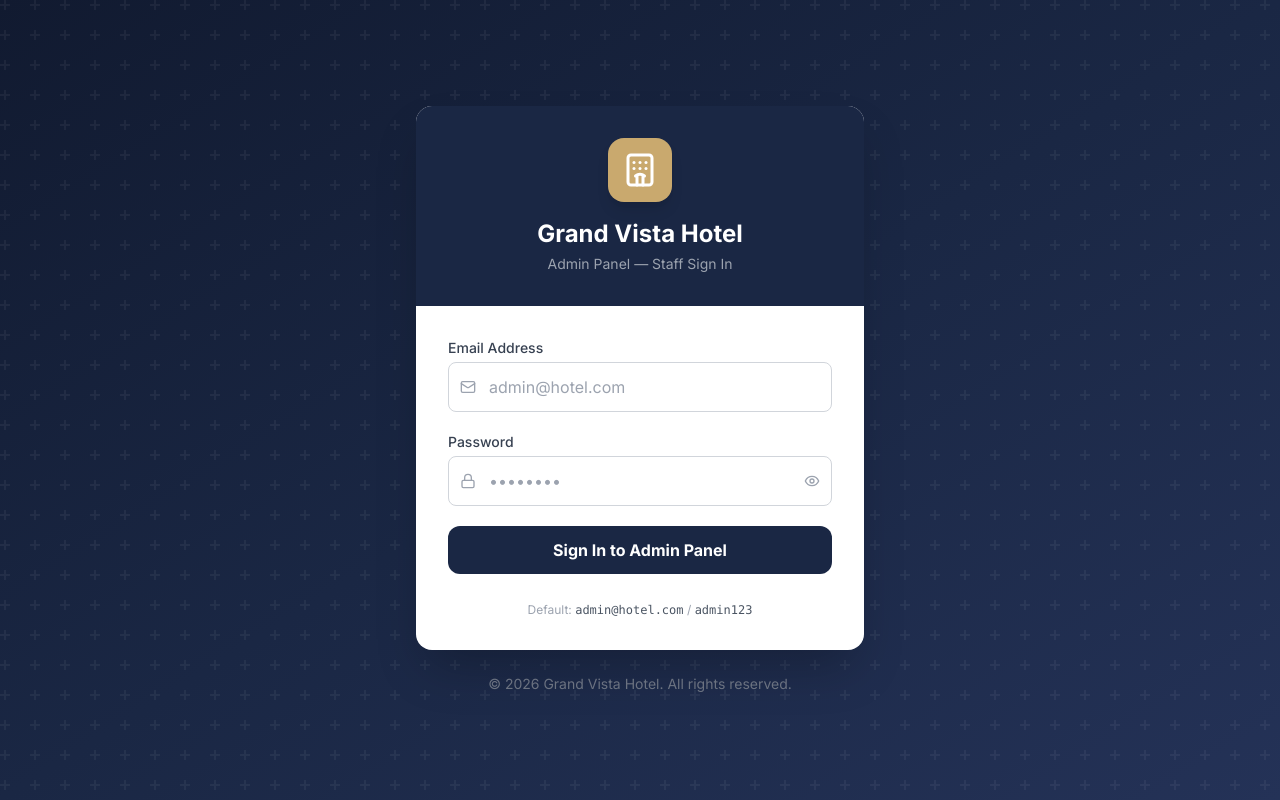
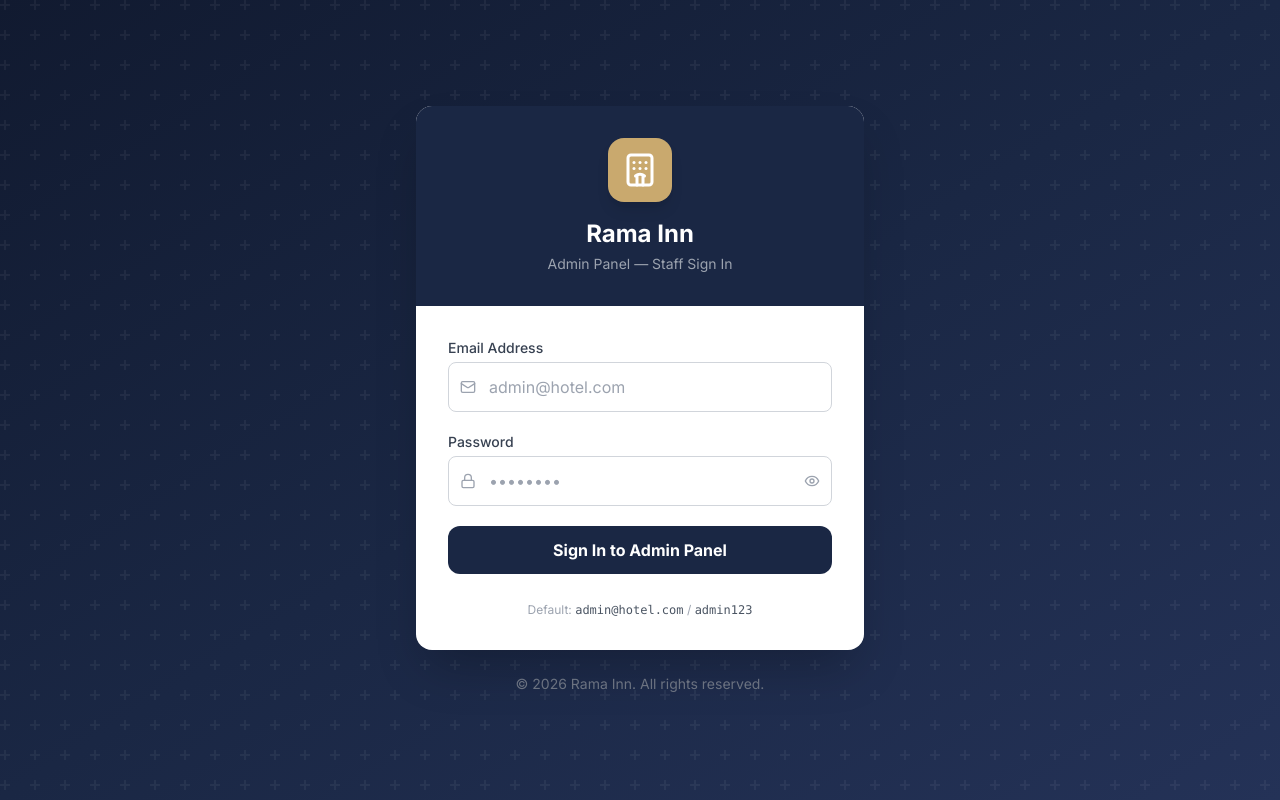
Before and after one commit to ShivamGupta15/HotelWebsite, a React (Vite) app in the folder frontend/: page /admin/login in a window 1280 px wide. Built offline with nearby package versions, Linux system fonts and the light colour scheme.

Commit message:
Grand vistas to Rama Inn

```diff
--- a/frontend/index.html
+++ b/frontend/index.html
@@ -4,8 +4,8 @@
     <meta charset="UTF-8" />
     <link rel="icon" type="image/svg+xml" href="/favicon.svg" />
     <meta name="viewport" content="width=device-width, initial-scale=1.0" />
-    <meta name="description" content="Grand Vista Hotel - Luxury accommodations with world-class amenities" />
-    <title>Grand Vista Hotel</title>
+    <meta name="description" content="Rama Inn - Luxury accommodations with world-class amenities" />
+    <title>Rama Inn</title>
     <link rel="preconnect" href="https://fonts.googleapis.com" />
     <link rel="preconnect" href="https://fonts.gstatic.com" crossorigin />
     <link href="https://fonts.googleapis.com/css2?family=Inter:wght@300;400;500;600;700&display=swap" rel="stylesheet" />
--- a/frontend/package.json
+++ b/frontend/package.json
@@ -1,7 +1,7 @@
 {
   "name": "hotel-frontend",
   "version": "1.0.0",
-  "description": "Grand Vista Hotel Frontend",
+  "description": "Rama Inn Frontend",
   "private": true,
   "scripts": {
     "dev": "vite",
--- a/frontend/src/components/AdminSidebar.jsx
+++ b/frontend/src/components/AdminSidebar.jsx
@@ -47,7 +47,7 @@ export default function AdminSidebar() {
             <Hotel className="w-5 h-5 text-white" />
           </div>
           <div>
-            <div className="text-white font-bold text-sm">Grand Vista</div>
+            <div className="text-white font-bold text-sm">Rama Inn</div>
             <div className="text-gold-400 text-xs tracking-wider uppercase">Admin Panel</div>
           </div>
         </Link>
--- a/frontend/src/components/Footer.jsx
+++ b/frontend/src/components/Footer.jsx
@@ -14,7 +14,7 @@ export default function Footer() {
                 <Hotel className="w-5 h-5 text-white" />
               </div>
               <div>
-                <div className="text-white font-bold text-lg leading-tight">Grand Vista</div>
+                <div className="text-white font-bold text-lg leading-tight">Rama Inn</div>
                 <div className="text-gold-400 text-xs font-medium leading-tight tracking-wider uppercase">Hotel</div>
               </div>
             </Link>
@@ -103,7 +103,7 @@ export default function Footer() {
 
         <div className="border-t border-navy-800 mt-10 pt-8 flex flex-col sm:flex-row items-center justify-between">
           <p className="text-sm text-gray-500">
-            &copy; {new Date().getFullYear()} Grand Vista Hotel. All rights reserved.
+            &copy; {new Date().getFullYear()} Rama Inn. All rights reserved.
           </p>
           <div className="flex space-x-4 mt-3 sm:mt-0">
             <a href="#" className="text-xs text-gray-500 hover:text-gray-400 transition-colors">Privacy Policy</a>
--- a/frontend/src/components/Navbar.jsx
+++ b/frontend/src/components/Navbar.jsx
@@ -27,7 +27,7 @@ export default function Navbar() {
               <Hotel className="w-5 h-5 text-white" />
             </div>
             <div>
-              <div className="text-white font-bold text-lg leading-tight">Grand Vista</div>
+              <div className="text-white font-bold text-lg leading-tight">Rama Inn</div>
               <div className="text-gold-400 text-xs font-medium leading-tight tracking-wider uppercase">Hotel</div>
             </div>
           </Link>
--- a/frontend/src/pages/Home.jsx
+++ b/frontend/src/pages/Home.jsx
@@ -58,7 +58,7 @@ const testimonials = [
     name: 'James Hartwell',
     location: 'London, UK',
     rating: 5,
-    text: 'Grand Vista sets the gold standard for luxury hospitality. From the immaculate rooms to the exceptional dining, every detail was perfection.',
+    text: 'Rama Inn sets the gold standard for luxury hospitality. From the immaculate rooms to the exceptional dining, every detail was perfection.',
     avatar: 'JH',
   },
   {
@@ -114,7 +114,7 @@ export default function Home() {
 
           <h1 className="text-5xl sm:text-6xl lg:text-7xl font-bold text-white mb-6 leading-tight">
             Luxury Awaits at{' '}
-            <span className="text-gold-400 block">Grand Vista</span>
+            <span className="text-gold-400 block">Rama Inn</span>
           </h1>
 
           <p className="text-lg sm:text-xl text-gray-300 mb-10 max-w-2xl mx-auto leading-relaxed">
@@ -190,7 +190,7 @@ export default function Home() {
               Everything You Need for the Perfect Stay
             </h2>
             <p className="text-gray-500 max-w-2xl mx-auto">
-              Grand Vista Hotel offers an unrivaled selection of amenities designed to make your stay extraordinary.
+              Rama Inn offers an unrivaled selection of amenities designed to make your stay extraordinary.
             </p>
           </div>
 
@@ -280,7 +280,7 @@ export default function Home() {
               What Our Guests Say
             </h2>
             <p className="text-gray-400 max-w-2xl mx-auto">
-              Don't just take our word for it — hear from the guests who've experienced the Grand Vista difference.
+              Don't just take our word for it — hear from the guests who've experienced the Rama Inn difference.
             </p>
           </div>
 
@@ -315,7 +315,7 @@ export default function Home() {
             Ready to Experience Luxury?
           </h2>
           <p className="text-gold-100 mb-8 text-lg">
-            Book your stay today and discover why Grand Vista Hotel is the premier destination for discerning travelers.
+            Book your stay today and discover why Rama Inn is the premier destination for discerning travelers.
           </p>
           <button
             onClick={() => navigate('/rooms')}
--- a/frontend/src/pages/RoomDetail.jsx
+++ b/frontend/src/pages/RoomDetail.jsx
@@ -289,7 +289,7 @@ export default function RoomDetail() {
                   <div className="text-3xl font-bold text-navy-900">₹{room.base_price}</div>
                   <div className="text-sm text-gray-400">per night</div>
                   {room.base_weekend_price > room.base_price && (
-                    <div className="text-xs text-gray-400">Weekend: ${room.base_weekend_price}</div>
+                    <div className="text-xs text-gray-400">Weekend: ₹{room.base_weekend_price}</div>
                   )}
                 </div>
               </div>
@@ -342,7 +342,7 @@ export default function RoomDetail() {
                   >
                     <div className="text-gray-500 mb-1">{day.label}</div>
                     <div className={`font-bold ${day.isOverride ? 'text-gold-700' : 'text-navy-900'}`}>
-                      ${day.price}
+                      ₹{day.price}
                     </div>
                     {day.isOverride && (
                       <div className="text-gold-600 text-xs mt-0.5">Special</div>
--- a/frontend/src/pages/admin/AdminLogin.jsx
+++ b/frontend/src/pages/admin/AdminLogin.jsx
@@ -66,7 +66,7 @@ export default function AdminLogin() {
             <div className="w-16 h-16 bg-gold-500 rounded-2xl flex items-center justify-center mx-auto mb-4 shadow-lg">
               <Hotel className="w-9 h-9 text-white" />
             </div>
-            <h1 className="text-2xl font-bold text-white">Grand Vista Hotel</h1>
+            <h1 className="text-2xl font-bold text-white">Rama Inn</h1>
             <p className="text-gray-400 text-sm mt-1">Admin Panel — Staff Sign In</p>
           </div>
 
@@ -140,7 +140,7 @@ export default function AdminLogin() {
         </div>
 
         <p className="text-center text-gray-500 text-sm mt-6">
-          &copy; {new Date().getFullYear()} Grand Vista Hotel. All rights reserved.
+          &copy; {new Date().getFullYear()} Rama Inn. All rights reserved.
         </p>
       </div>
     </div>
--- a/frontend/src/pages/admin/Dashboard.jsx
+++ b/frontend/src/pages/admin/Dashboard.jsx
@@ -94,7 +94,7 @@ export default function Dashboard() {
         {/* Page Header */}
         <div className="bg-white border-b border-gray-200 px-8 py-5">
           <h1 className="text-2xl font-bold text-navy-900">Dashboard</h1>
-          <p className="text-sm text-gray-500 mt-0.5">Welcome back! Here's what's happening at Grand Vista.</p>
+          <p className="text-sm text-gray-500 mt-0.5">Welcome back! Here's what's happening at Rama Inn.</p>
         </div>
 
         <div className="p-8">
```
Also changed, not shown: 2 other files (tests, documents, lock files or other folders).
